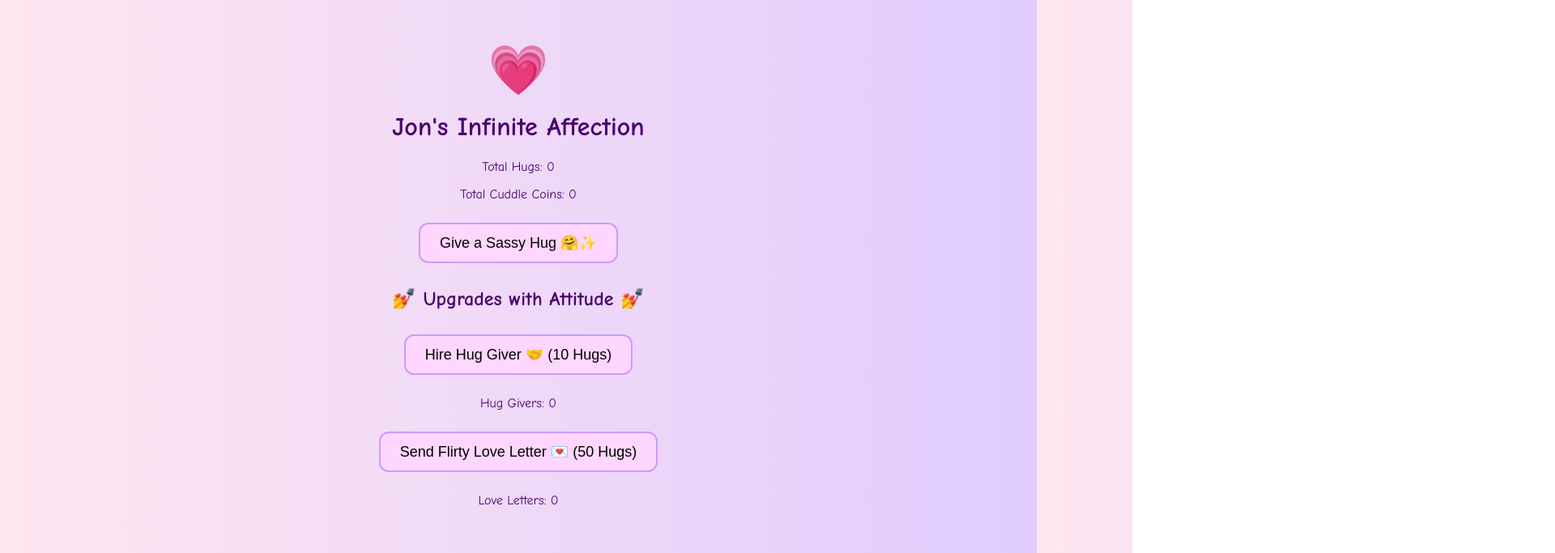
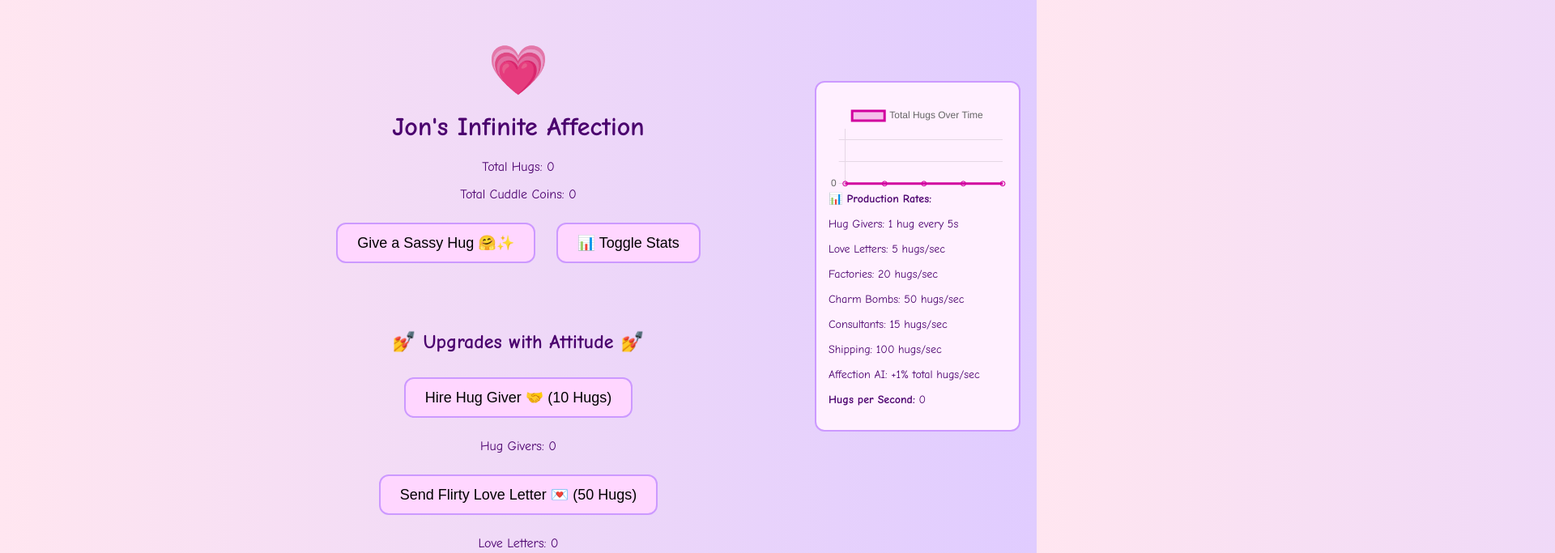
Before and after one commit to jonbong-Hub/JIA, a plain HTML site: page index.html in a window 1280 px wide. Shown: the top 683 px of the page at 81% size, 1920 px wide, since content can reach past the window. Drawn offline with nearby package versions, Linux system fonts and the light colour scheme.

Commit message:
Update index.html

```diff
--- a/index.html
+++ b/index.html
@@ -35,7 +35,9 @@
       100% { transform: scale(1); }
     }
     .hidden {
-      display: none;
+      opacity: 0 !important;
+      transform: translateX(100%) !important;
+      pointer-events: none;
     }
     #winMessage {
       font-size: 28px;
@@ -50,6 +52,27 @@
     height: 100%;
     pointer-events: none;
     z-index: 9999;
+  }
+  #statsPanel {
+    transition: all 0.5s ease;
+    opacity: 1;
+    transform: translateX(0);
+    position: fixed;
+    right: 20px;
+    top: 100px;
+    background: #fff0ff;
+    border: 2px solid #cc99ff;
+    padding: 15px;
+    border-radius: 12px;
+    font-size: 14px;
+    width: 220px;
+    text-align: left;
+    z-index: 100;
+  }
+  #hugsChart {
+    width: 100%;
+    height: 150px;
+    margin-top: 10px;
   }
 </style>
 </head>
@@ -68,18 +91,31 @@
   <p>Total Hugs: <span id="hugCount">0</span></p>
   <p>Total Cuddle Coins: <span id="cuddleCoin">0</span></p>
   <button onclick="giveHug()" title="Click like your life's a romcom!">Give a Sassy Hug 🤗✨</button>
-  <div id="winMessage" class="hidden">🎉 You reached 10,000,000,000 hugs! The Jonpocalypse of love is complete. 💞 🎉</div>
+  <button onclick="toggleStats()">📊 Toggle Stats</button>
+<div id="statsPanel">
+  <canvas id="hugsChart"></canvas>
+  <strong>📊 Production Rates:</strong>
+  <p>Hug Givers: 1 hug every 5s</p>
+  <p>Love Letters: 5 hugs/sec</p>
+  <p>Factories: 20 hugs/sec</p>
+  <p>Charm Bombs: 50 hugs/sec</p>
+  <p>Consultants: 15 hugs/sec</p>
+  <p>Shipping: 100 hugs/sec</p>
+  <p>Affection AI: +1% total hugs/sec</p>
+<p><strong>Hugs per Second:</strong> <span id="hps">0</span></p>
+</div>
+<div id="winMessage" class="hidden" style="transition: all 0.5s ease; opacity: 1; transform: translateY(0);">🎉 You reached 10,000,000,000 hugs! The Jonpocalypse of love is complete. 💞 🎉</div>
 
   <h2>💅 Upgrades with Attitude 💅</h2>
 <div id="tier1">
   <button onclick="buyKissGiver()" title="Automated smooches, 100% Jon certified">Hire Hug Giver 🤝 (10 Hugs)</button>
-  <p>Hug Givers: <span id="kissGivers">0</span></p>
+  <p>Hug Givers: <span id="hugGivers">0</span></p>
 
   <button onclick="buyLoveLetter()" title="Sealed with sass and glitter">Send Flirty Love Letter 💌 (50 Hugs)</button>
   <p>Love Letters: <span id="loveLetters">0</span></p>
 </div>
 
-<div id="factorySection" class="hidden">
+<div id="factorySection" class="hidden" style="transition: all 0.5s ease; opacity: 1; transform: translateX(0);">
   <h2>💼 Hug Industry 💼</h2>
   <button onclick="buyAffectionFactory()" title="The hug mill never sleeps">Open Affection Factory 🏭 (200 Hugs)</button>
   <p>Affection Factories: <span id="factories">0</span></p>
@@ -88,7 +124,7 @@
   <p>Charm Bombs: <span id="charmBombs">0</span></p>
 </div>
 
-<div id="economySection" class="hidden">
+<div id="economySection" class="hidden" style="transition: all 0.5s ease; opacity: 1; transform: translateX(0);">
   <h2>💰 Emotional Economy 💰</h2>
   <button onclick="buyCuddleCoin()" title="Cuddle-backed currency. Federal Hugserve approved">Mint Cuddle Coin 🪙 (2000 Hugs)</button>
   <p>Cuddle Coin Count: <span id="cuddleCoins">0</span></p>
@@ -97,7 +133,7 @@
   <p>Charm Consultants: <span id="consultants">0</span></p>
 </div>
 
-<div id="globalSection" class="hidden">
+<div id="globalSection" class="hidden" style="transition: all 0.5s ease; opacity: 1; transform: translateX(0);">
   <h2>🌍 Global Jonfluence 🌍</h2>
   <button onclick="buyHugShipping()" title="Worldwide snuggle distribution">Start Hug Shipping 🌎 (5 Cuddle Coins)</button>
   <p>Hug Shipping Networks: <span id="shipping">0</span></p>
@@ -133,6 +169,7 @@
     function checkWinCondition() {
       if (hugs >= winThreshold) {
         document.getElementById("winMessage").classList.remove("hidden");
+        playUnlockSound();
         launchCelebration();
       }
     }
@@ -208,12 +245,15 @@
     function checkUnlocks() {
       if (hugs >= 200) {
         document.getElementById("factorySection").classList.remove("hidden");
+        playUnlockSound();
       }
       if (hugs >= 2000 || cuddleCoins > 0) {
         document.getElementById("economySection").classList.remove("hidden");
+        playUnlockSound();
       }
       if (cuddleCoins >= 5 || shipping > 0 || aiUnits > 0) {
         document.getElementById("globalSection").classList.remove("hidden");
+        playUnlockSound();
       }
     }
 
@@ -231,13 +271,78 @@
     }
 
     setInterval(() => {
-      hugs += kissGivers + (loveLetters * 5) + (factories * 20) + (charmBombs * 50) + (consultants * 15) + (shipping * 100);
-      if (aiUnits > 0) hugs += Math.floor(hugs * 0.01 * aiUnits);
-      checkUnlocks();
-      updateDisplay();
-      checkWinCondition();
-    }, 1000);
-  </script>
+  const hugsFromHugGivers = kissGivers / 5;
+  const hugsFromLoveLetters = loveLetters * 5;
+  const hugsFromFactories = factories * 20;
+  const hugsFromBombs = charmBombs * 50;
+  const hugsFromConsultants = consultants * 15;
+  const hugsFromShipping = shipping * 100;
+  const hugsFromAI = aiUnits > 0 ? Math.floor(hugs * 0.01 * aiUnits) : 0;
+
+  const totalHPS = hugsFromHugGivers + hugsFromLoveLetters + hugsFromFactories + hugsFromBombs + hugsFromConsultants + hugsFromShipping + hugsFromAI;
+
+  hugs += totalHPS;
+  checkUnlocks();
+  updateDisplay();
+  checkWinCondition();
+  document.getElementById("hps").textContent = totalHPS.toFixed(1);
+}, 1000);
+  function toggleStats() {
+  const panel = document.getElementById("statsPanel");
+  panel.classList.toggle("hidden");
+}
+</script>
+<script src="https://cdn.jsdelivr.net/npm/chart.js"></script>
+<script>
+  const ctx = document.getElementById('hugsChart').getContext('2d');
+  const hugData = {
+    labels: [],
+    datasets: [{
+      label: 'Total Hugs Over Time',
+      data: [],
+      borderColor: '#d1009e',
+      backgroundColor: 'rgba(209, 0, 158, 0.2)',
+      tension: 0.2
+    }]
+  };
+
+  const hugChart = new Chart(ctx, {
+    type: 'line',
+    data: hugData,
+    options: {
+      responsive: true,
+      animation: false,
+      scales: {
+        x: {
+          display: false
+        },
+        y: {
+          beginAtZero: true,
+          ticks: {
+            callback: function(value) {
+              if (value === 0) return '0';
+              const exponent = Math.floor(Math.log10(value));
+              const power = Math.pow(10, exponent);
+              return value === power ? value.toLocaleString() : '';
+            }
+          }
+        }
+      }
+    }
+  });
+
+  let timeElapsed = 0;
+  setInterval(() => {
+    timeElapsed++;
+    hugData.labels.push("");
+    hugData.datasets[0].data.push(hugs);
+    if (hugData.labels.length > 30) {
+      hugData.labels.shift();
+      hugData.datasets[0].data.shift();
+    }
+    hugChart.update();
+  }, 1000);
+</script>
 <canvas id="confettiCanvas"></canvas>
 <script src="https://cdn.jsdelivr.net/npm/canvas-confetti@1.5.1/dist/confetti.browser.min.js"></script>
 <script>
@@ -269,5 +374,16 @@
     }, 250);
   }
 </script>
+<audio id="unlockSound">
+  <source src="https://cdn.pixabay.com/audio/2022/07/18/audio_26b5692f59.mp3" type="audio/mpeg">
+  Your browser does not support the audio element.
+</audio>
+
+<script>
+function playUnlockSound() {
+  const sound = document.getElementById("unlockSound");
+  if (sound) sound.play();
+}
+</script>
 </body>
 </html>
```
